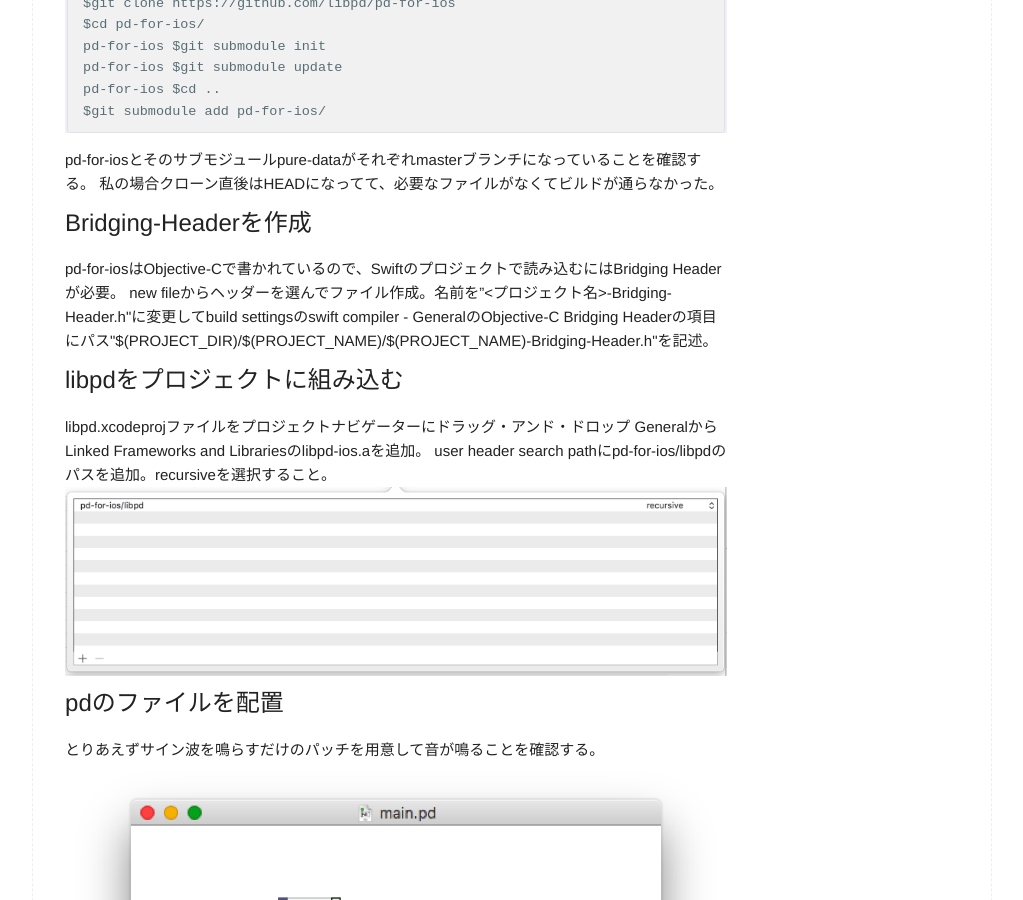
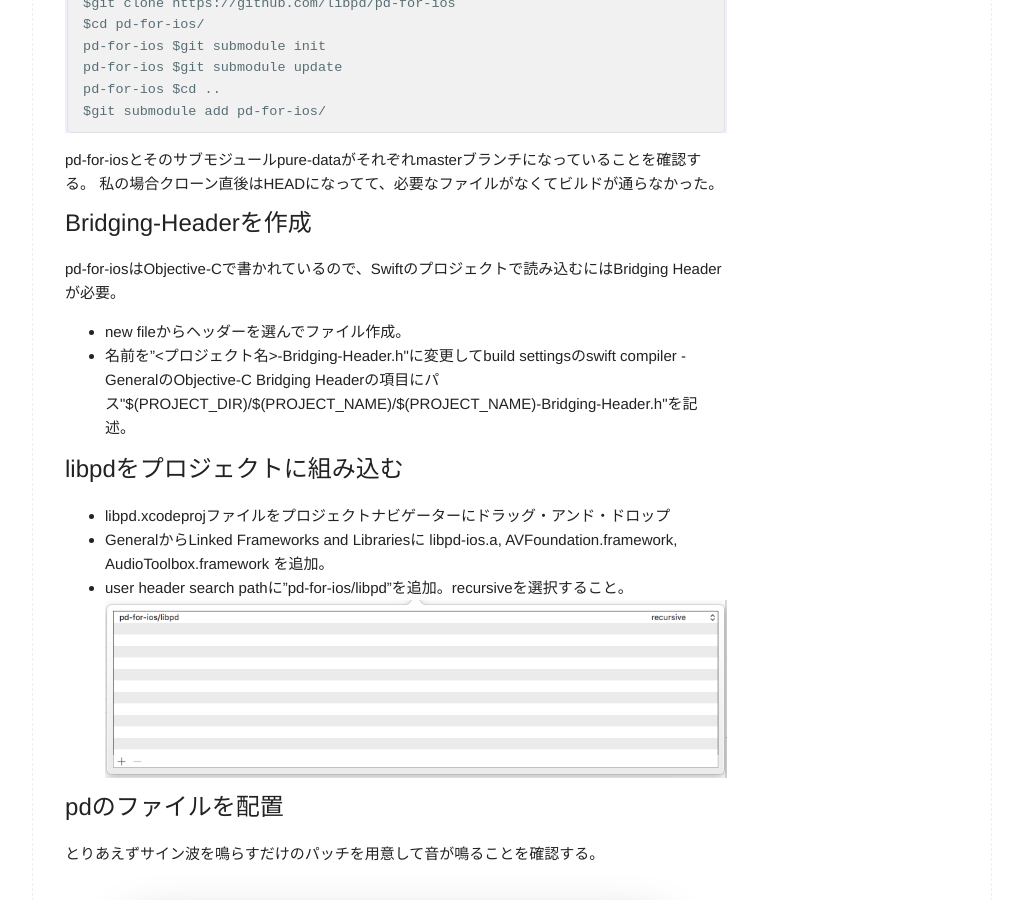
Before and after one commit to NAKANISYNTH/NAKANISYNTH.github.io, a Jekyll site: the page built from _posts/2017-01-01-introduction-libpd-swift.markdown, in a window 1280 px wide and 900 px high, scrolled down 317 px. Shown: the whole window, without its empty margins (128-1151 px from the left). Built offline with Jekyll 4.4.1, drawn with Linux system fonts in a browser that asks for light colours; comment, search, counter and statistics services are not loaded.

Commit message:
記事修正

```diff
--- a/_posts/2017-01-01-introduction-libpd-swift.markdown
+++ b/_posts/2017-01-01-introduction-libpd-swift.markdown
@@ -23,13 +23,14 @@ pd-for-iosとそのサブモジュールpure-dataがそれぞれmasterブラン
 
 # Bridging-Headerを作成
 pd-for-iosはObjective-Cで書かれているので、Swiftのプロジェクトで読み込むにはBridging Headerが必要。
-new fileからヘッダーを選んでファイル作成。名前を"<プロジェクト名>-Bridging-Header.h"に変更してbuild settingsのswift compiler - GeneralのObjective-C Bridging Headerの項目にパス"$(PROJECT_DIR)/$(PROJECT_NAME)/$(PROJECT_NAME)-Bridging-Header.h"を記述。
+* new fileからヘッダーを選んでファイル作成。
+* 名前を"<プロジェクト名>-Bridging-Header.h"に変更してbuild settingsのswift compiler - GeneralのObjective-C Bridging Headerの項目にパス"$(PROJECT_DIR)/$(PROJECT_NAME)/$(PROJECT_NAME)-Bridging-Header.h"を記述。
 
 
 # libpdをプロジェクトに組み込む
-libpd.xcodeprojファイルをプロジェクトナビゲーターにドラッグ・アンド・ドロップ
-GeneralからLinked Frameworks and Librariesのlibpd-ios.aを追加。
-user header search pathにpd-for-ios/libpdのパスを追加。recursiveを選択すること。
+* libpd.xcodeprojファイルをプロジェクトナビゲーターにドラッグ・アンド・ドロップ
+* GeneralからLinked Frameworks and Librariesに libpd-ios.a, AVFoundation.framework, AudioToolbox.framework を追加。
+* user header search pathに"pd-for-ios/libpd"を追加。recursiveを選択すること。
 ![header search path]({{site.baseurl}}/assets/img/2017-01-01-headersearchpath.png)
 
 # pdのファイルを配置
```
